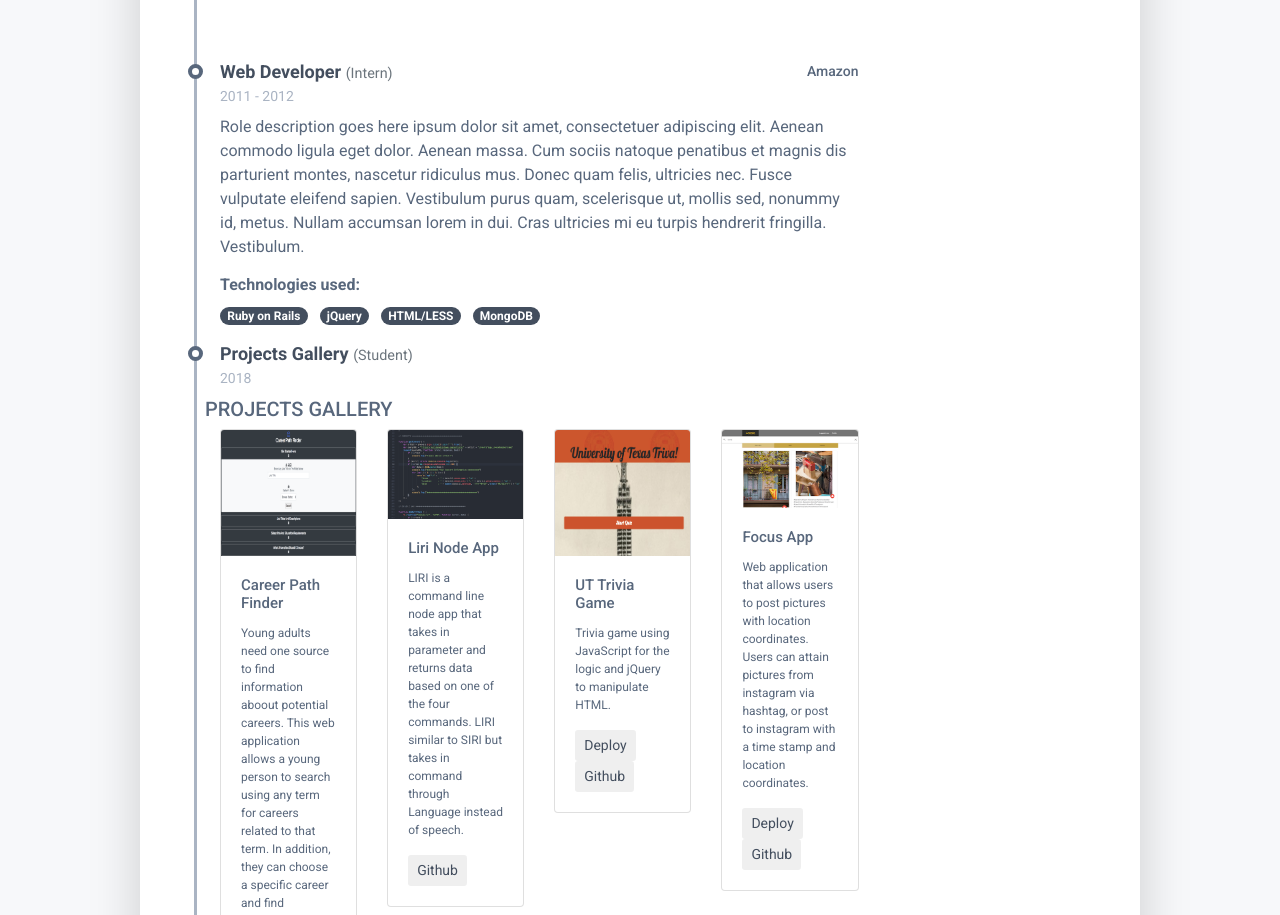
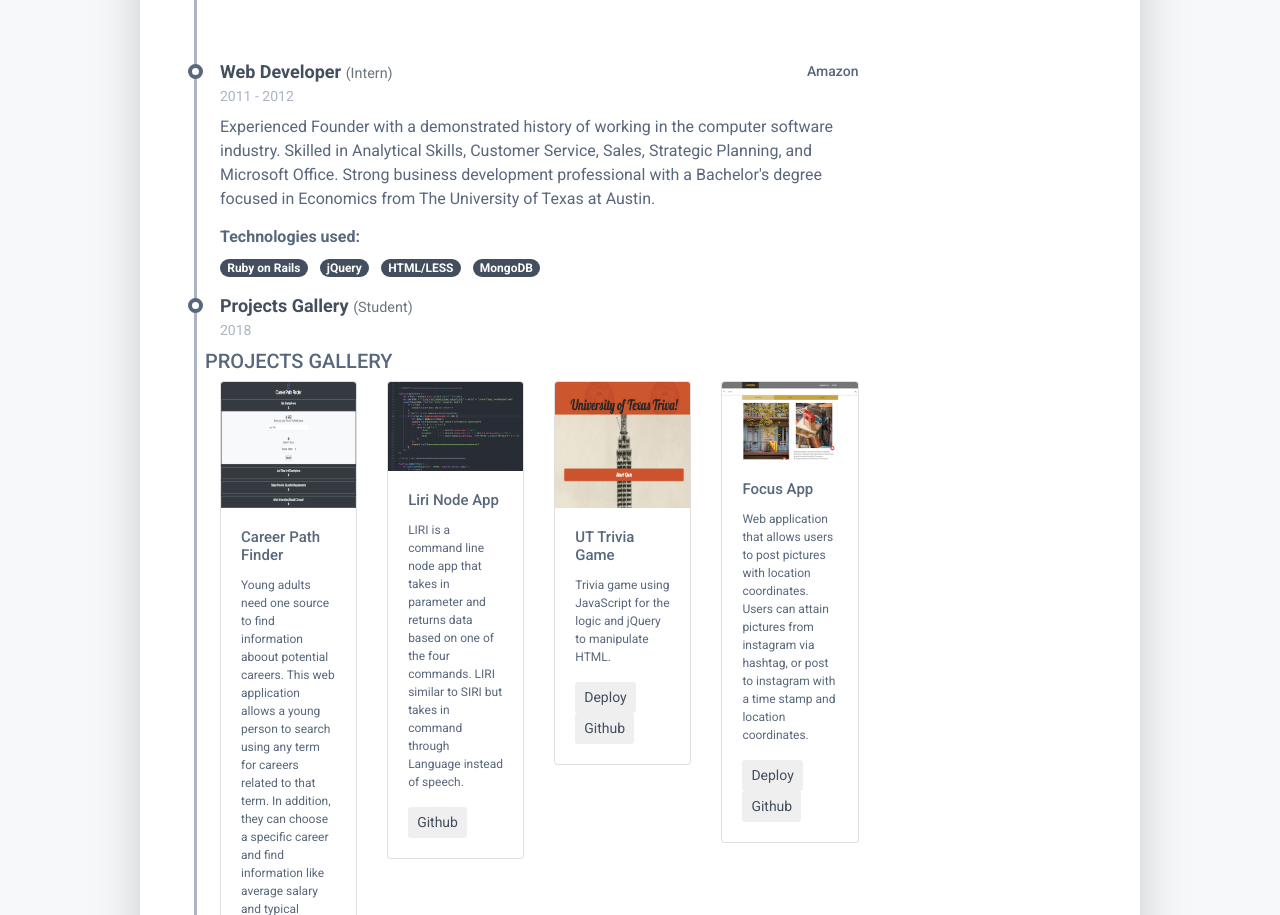
Before and after one commit to SecureCap/portfolio, a website: page index.html in a window 1280 px wide. Shown: the part 1817-2732 px from the top of the page. Drawn offline with Linux system fonts and the light colour scheme.

Commit message:
changed some lorem ipsum

```diff
--- a/index.html
+++ b/index.html
@@ -159,7 +159,7 @@
 										    <div class="resume-position-time">2011 - 2012</div>
 									    </div><!--//resume-timeline-item-header-->
 									    <div class="resume-timeline-item-desc">
-										    <p>Role description goes here ipsum dolor sit amet, consectetuer adipiscing elit. Aenean commodo ligula eget dolor. Aenean massa. Cum sociis natoque penatibus et magnis dis parturient montes, nascetur ridiculus mus. Donec quam felis, ultricies nec. Fusce vulputate eleifend sapien. Vestibulum purus quam, scelerisque ut, mollis sed, nonummy id, metus. Nullam accumsan lorem in dui. Cras ultricies mi eu turpis hendrerit fringilla. Vestibulum.</p>
+										    <p>Experienced Founder with a demonstrated history of working in the computer software industry. Skilled in Analytical Skills, Customer Service, Sales, Strategic Planning, and Microsoft Office. Strong business development professional with a Bachelor's degree focused in Economics from The University of Texas at Austin.</p>
 										    <h4 class="resume-timeline-item-desc-heading font-weight-bold">Technologies used:</h4>
 										    <ul class="list-inline">
 											    <li class="list-inline-item"><span class="badge badge-primary badge-pill">Ruby on Rails</span></li>
```
